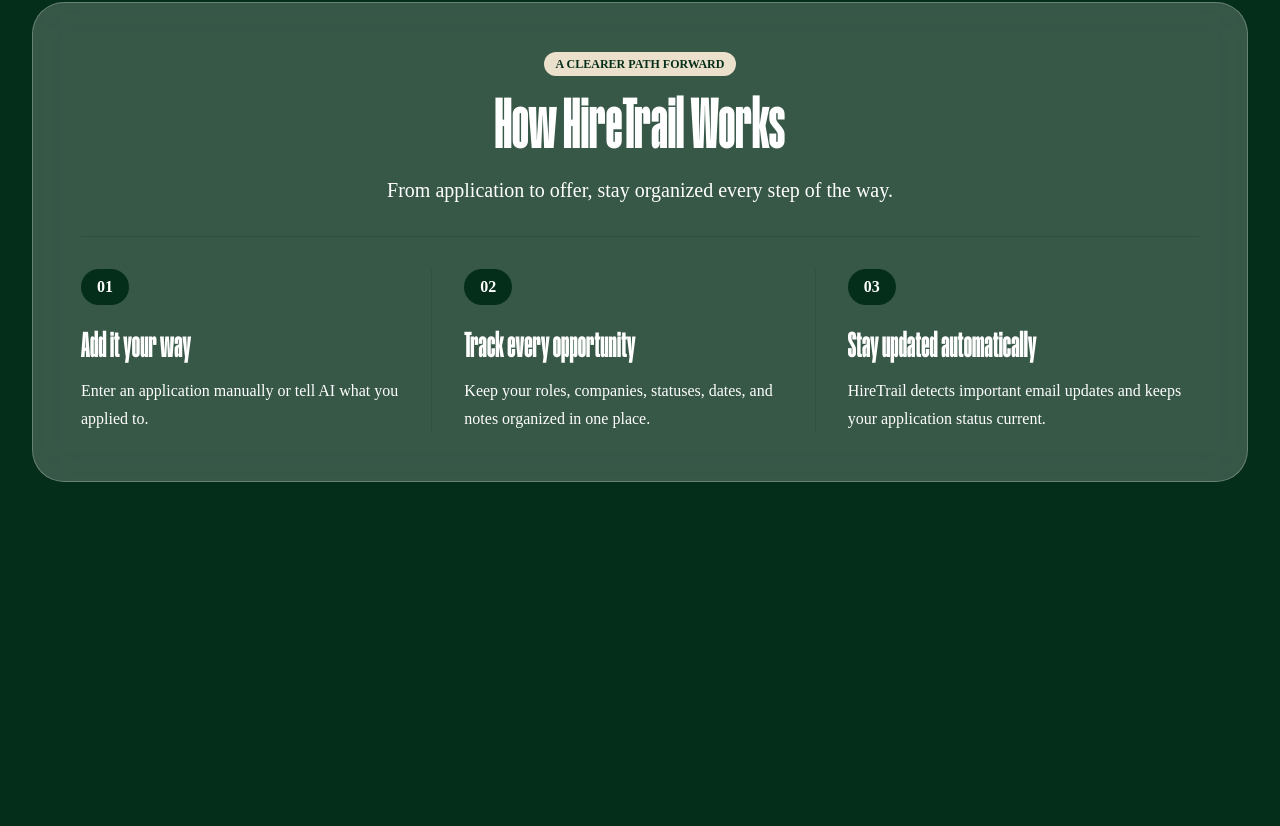
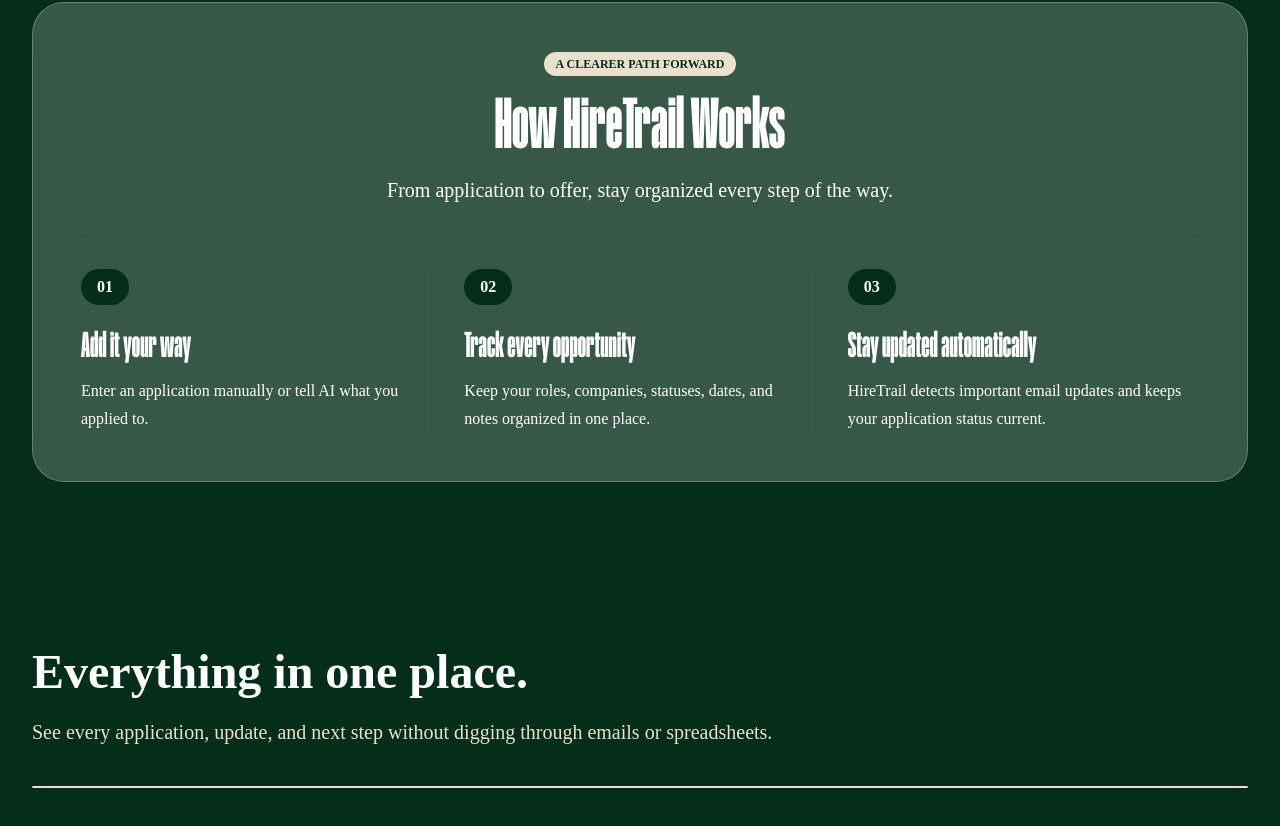
Before and after one commit to XavianM/Job-application-tracker, a Next.js app: page / in a window 1280 px wide. Shown: the part 972-1798 px from the top of the page. Before the commit the page ends 1534 px from the top, so only its background shows below. Built offline with nearby package versions, Linux system fonts and the light colour scheme.

Commit message:
Added skeleton for tracker section onto page

```diff
--- a/app/page.tsx
+++ b/app/page.tsx
@@ -1,8 +1,8 @@
 import Navbar from "@/components/navbar";
 import Hero from "@/components/hero";
 import HowItWorks from "@/components/howitworks";
-{/*import TrackerSection from "@/components/trackerSection";
-import FinalCTA from "@/components/finalCTA";
+import TrackerSection from "@/components/trackerSection";
+{/*import FinalCTA from "@/components/finalCTA";
 import Footer from "@/components/footer";*/}
 import MovingGradient from "@/components/movingGradient";
 
@@ -16,6 +16,7 @@
       <main>
         <Hero />
         <HowItWorks />
+        <TrackerSection />
       </main>
 
 
--- a/components/trackerSection.tsx
+++ b/components/trackerSection.tsx
@@ -0,0 +1,45 @@
+export default function TrackerSection() {
+  return (
+    // Centers the section and adds space around it
+    <section
+      id="tracker"
+      aria-labelledby="tracker-title"
+      className="mx-auto max-w-[1344px] px-4 py-20 sm:px-8"
+    >
+      {/* Heading and description */}
+      <div className="mb-10">
+        <h2
+          id="tracker-title"
+          className="
+            font-['DM_Sans'] text-3xl font-bold
+            leading-tight text-white sm:text-5xl
+          "
+        >
+          Everything in one place.
+        </h2>
+
+        <p
+          className="
+            mt-4 max-w-[980px] font-['DM_Sans']
+            text-lg leading-7 text-[#EBE0CC] sm:text-xl
+          "
+        >
+          See every application, update, and next step without
+          digging through emails or spreadsheets.
+        </p>
+      </div>
+
+      {/* Rounded background and border for the dashboard */}
+      <div
+        className="
+          overflow-hidden rounded-3xl
+          border border-[#E8E0D5] bg-[#FDF9F4]
+          font-['Inter'] text-zinc-800
+          shadow-[0_24px_80px_rgba(5,46,26,0.2)]
+        "
+      >
+        {/* Dashboard content will go here */}
+      </div>
+    </section>
+  );
+}
```
